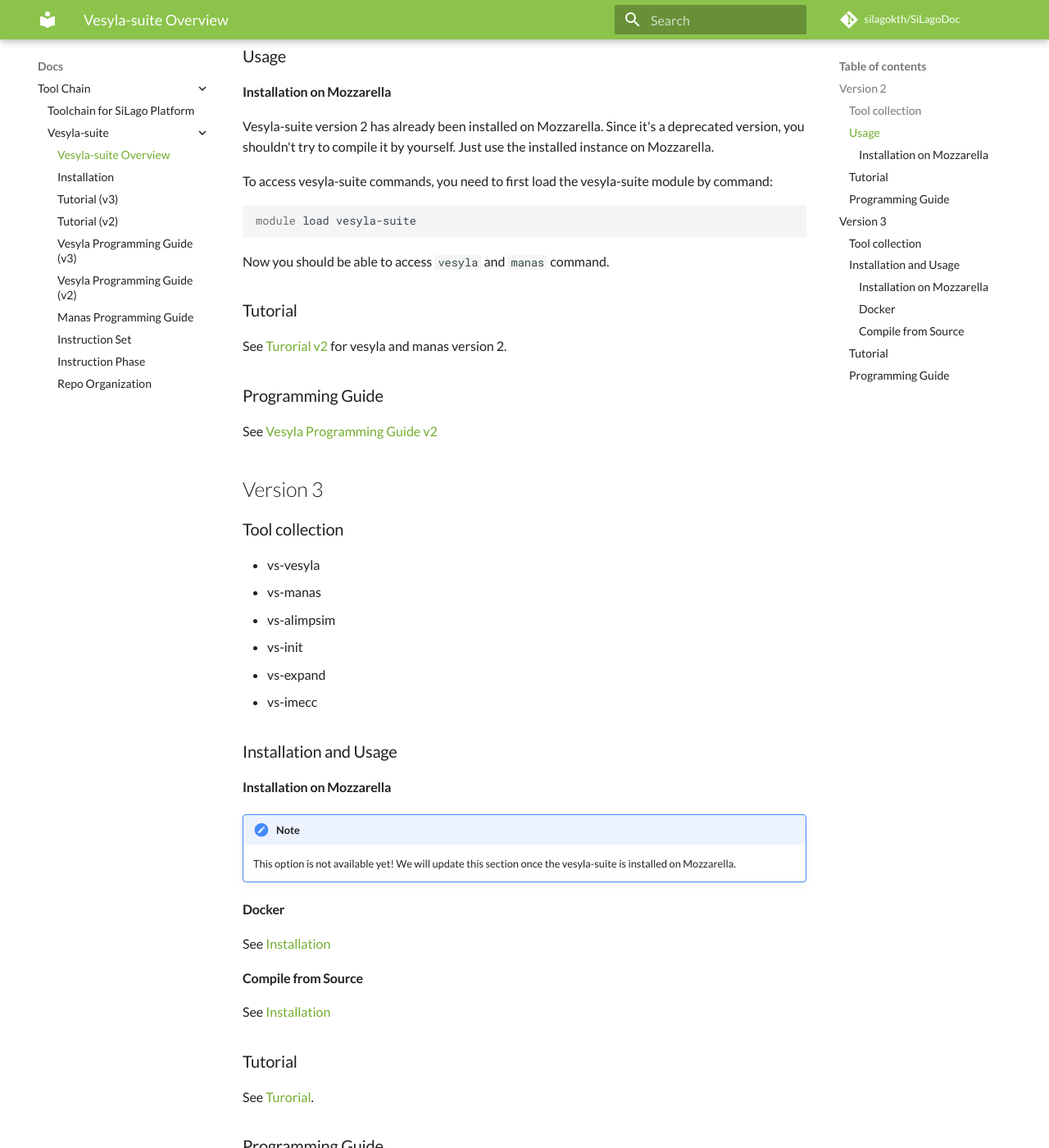
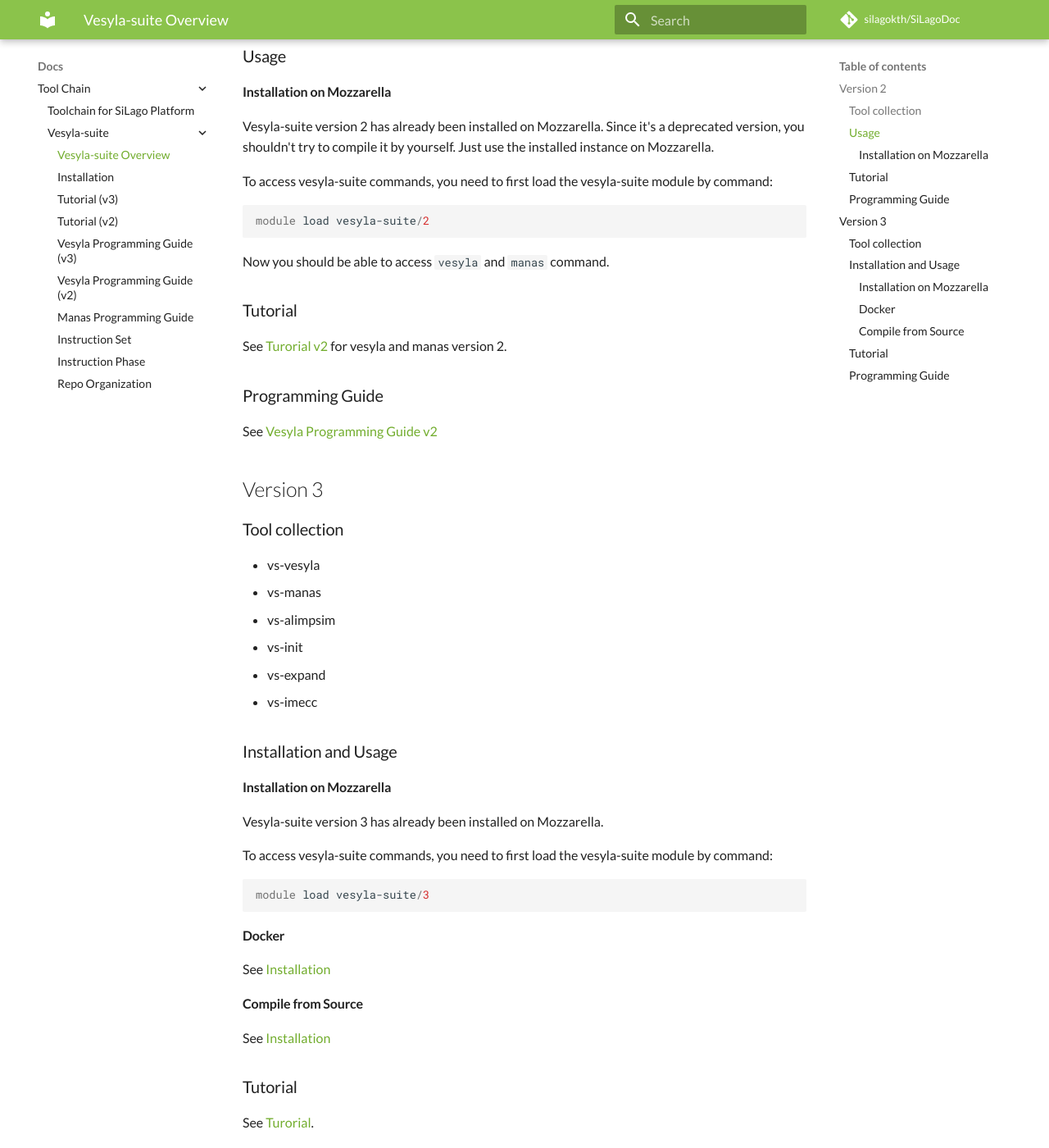
Before and after one commit to silagokth/SiLagoDoc, an MkDocs documentation site: the page built from docs/Docs/ToolChain/Vesyla-suite/Overview.md, in a window 1280 px wide and 1400 px high, scrolled down 497 px. Shown: the whole window at 82% size. Built offline with MkDocs 1.6.1 and Material for MkDocs 9.7.7, drawn with Linux system fonts in a browser that asks for light colours; comment, search, counter and statistics services are not loaded.

Commit message:
update mozzarella module command

````diff
--- a/docs/Docs/ToolChain/Vesyla-suite/Overview.md
+++ b/docs/Docs/ToolChain/Vesyla-suite/Overview.md
@@ -6,8 +6,8 @@ Vesyla-suite version 2 is used for compiling **Matlab** code to **DRRA and DiMAr
 
 ### Tool collection
 
-* vs-vesyla
-* vs-manas
+* vesyla
+* manas
 
 ### Usage
 
@@ -18,7 +18,7 @@ Vesyla-suite version 2 has already been installed on Mozzarella. Since it's a de
 To access vesyla-suite commands, you need to first load the vesyla-suite module by command:
 
 ```tcl
-module load vesyla-suite
+module load vesyla-suite/2
 ```
 
 Now you should be able to access ``vesyla`` and ``manas`` command.
@@ -46,8 +46,13 @@ See [Vesyla Programming Guide v2](../VesylaProgrammingGuide_v2)
 
 #### Installation on Mozzarella
 
-!!! note
-    This option is not available yet! We will update this section once the vesyla-suite is installed on Mozzarella.
+Vesyla-suite version 3 has already been installed on Mozzarella.
+
+To access vesyla-suite commands, you need to first load the vesyla-suite module by command:
+
+```tcl
+module load vesyla-suite/3
+```
 
 #### Docker
 
````
